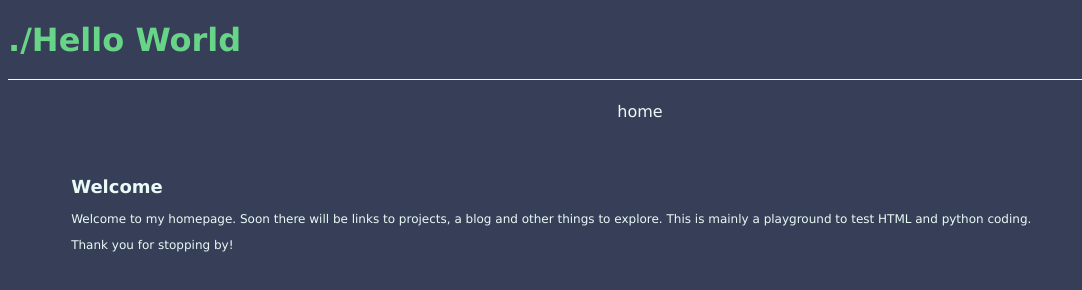
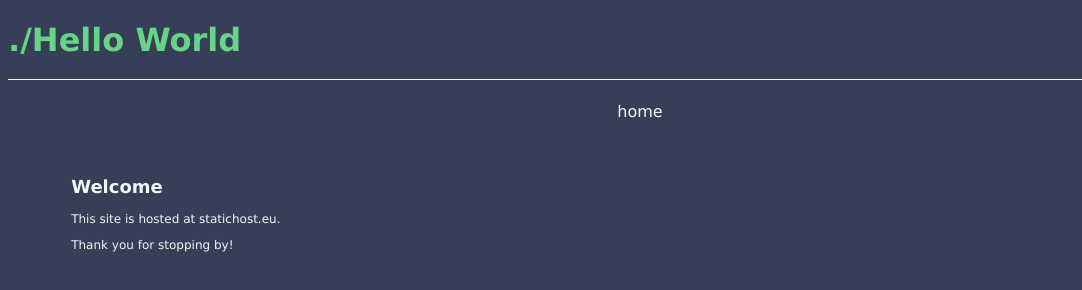
Before and after one commit to schmurian/webpage, a plain HTML site: page index.html in a window 1280 px wide. Shown: the whole page, without its empty margins (0-1082 px from the left). Drawn offline with Linux system fonts and the light colour scheme.

Commit message:
Update index.html

```diff
--- a/index.html
+++ b/index.html
@@ -65,8 +65,7 @@ div {
 <div class="content">
 <section>
 <h2>Welcome</h2>
-<div>Welcome to my homepage. Soon there will be links to projects, a blog and other things to explore.
-This is mainly a playground to test HTML and python coding.<p/>
+<div>This site is hosted at <a href="https://statichost.eu">statichost.eu</a>.<p/>
 Thank you for stopping by!</div>
 <p/>
 <section/>
```
